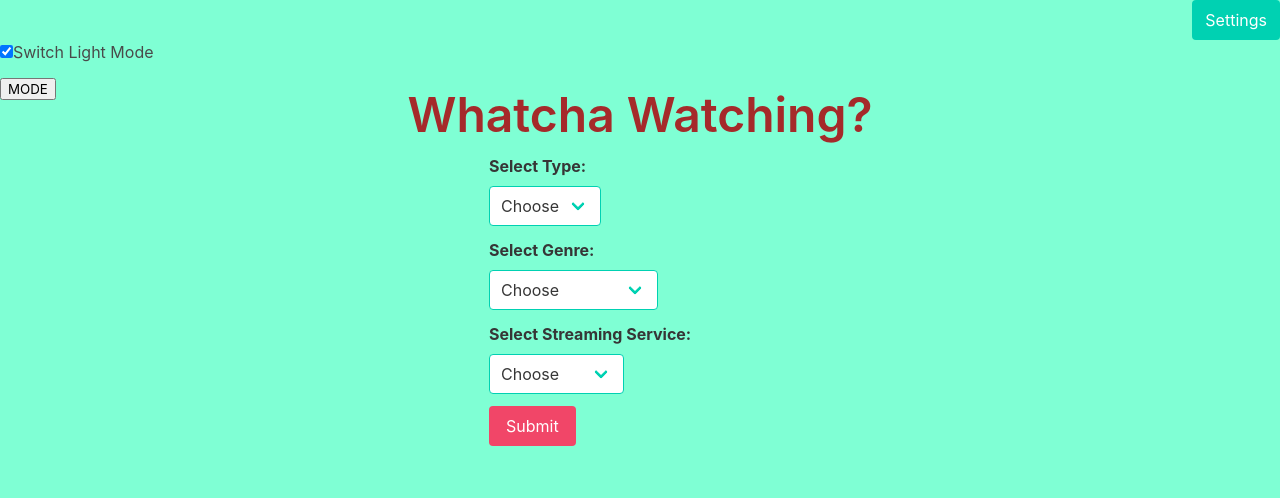
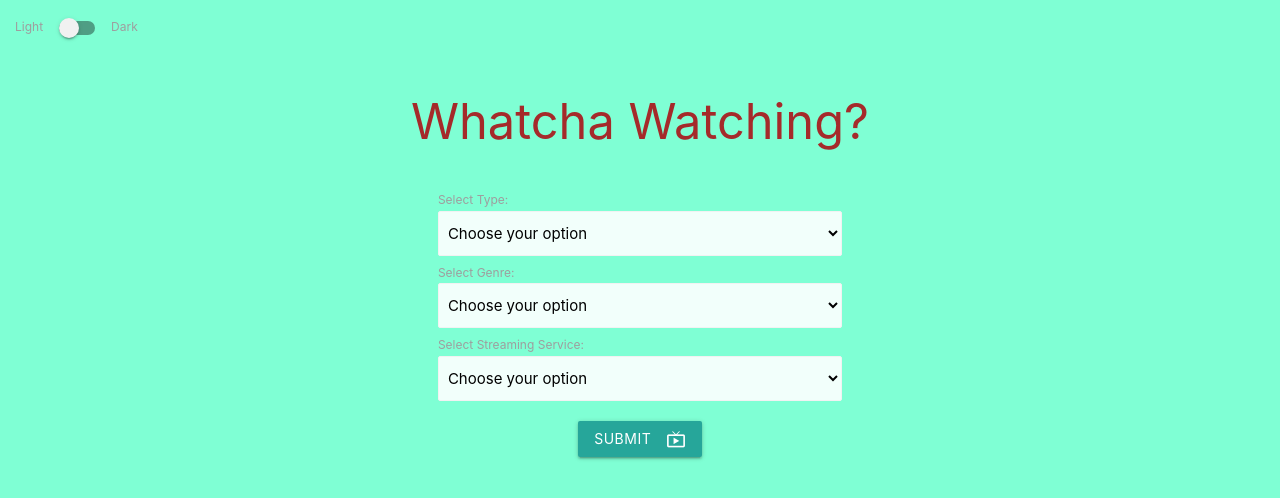
Before and after one commit to colinmchale/whatcha-watching, a React (Create React App) app: page / in a window 1280 px wide. Shown: the top 498 px of the page. Built offline with nearby package versions, Linux system fonts and the light colour scheme.

Commit message:
changing framework to Materialize, and styled searchpage and results

```diff
--- a/package.json
+++ b/package.json
@@ -11,6 +11,7 @@
     "materialize-css": "^1.0.0-rc.2",
     "react": "^17.0.2",
     "react-dom": "^17.0.2",
+    "react-materialize": "^3.10.0",
     "react-scripts": "5.0.0",
     "web-vitals": "^2.1.4"
   },
--- a/public/index.html
+++ b/public/index.html
@@ -24,6 +24,8 @@
       work correctly both with client-side routing and a non-root public URL.
       Learn how to configure a non-root public URL by running `npm run build`.
     -->
+    <link rel="stylesheet" href="https://cdnjs.cloudflare.com/ajax/libs/materialize/1.0.0/css/materialize.min.css">
+    <link href="https://fonts.googleapis.com/icon?family=Material+Icons" rel="stylesheet">
     <title>Whatcha Watching</title>
   </head>
   <body>
--- a/src/App.css
+++ b/src/App.css
@@ -1,16 +1,23 @@
-.Container {
+.fullPage {
     min-height: 100vh;
     min-width: 100vw;
 }
 
-
-.Container-dark {
+.fullPage-dark {
     background-color: blue;
     color: beige;
 }
 
-.Container-light {
+.fullPage-light {
     background-color: aquamarine;
+}
+
+#lightSwitch {
+    margin-left: 15px;
+}
+
+.title {
+    font-size: 325%;
 }
 
 .title-dark {
@@ -20,3 +27,15 @@
 .title-light {
     color: brown;
 }
+
+.inputBox {
+    margin-bottom: -10px;
+}
+
+#submitBtn {
+    margin-top: 30px;
+}
+
+.resultBox {
+    margin-top: 15px;
+}
--- a/src/components/Container.css
+++ b/src/components/Container.css
@@ -1,6 +1,6 @@
-.Container {
+/* .Container {
   text-align: center;
-}
+} */
 
 .Container-dark {
   color: blue;
--- a/src/components/Container.js
+++ b/src/components/Container.js
@@ -1,5 +1,7 @@
 import React, { useState, useContext } from "react";
-import "bulma/css/bulma.min.css";
+// import "bulma/css/bulma.min.css";
+import 'materialize-css';
+// import { Button, Card, Row, Col } from 'react-materialize';
 import SearchArea from "./SearchArea";
 import {DarkModeContext} from "../context/DarkModeContext"
 
@@ -100,9 +102,9 @@ function Container() {
   });
 
   return (
-    <div className={darkMode ? `Container Container-dark` : `Container Container-light`}>
+    <div className={darkMode ? `fullPage fullPage-dark` : `fullPage fullPage-light`}>
       <div>
-        <nav>
+        <div className="section">
           {/* <div className="navbar-end navbar-item has-dropdown is-hoverable">
           <span className="navbar-link">
             Language
@@ -116,28 +118,35 @@ function Container() {
             </a>
           </div>
         </div> */}
-          <button
+          {/* <button
             className="navbar-end navbar-item js-modal-trigger button is-primary"
             data-target="modal-js-example"
           >
             Settings
-          </button>
+          </button> */}
 
-          <div class="field">
-            <input id="switchColorWarning" type="checkbox" name="switchColorWarning" class="switch is-warning" checked="checked" onClick={handleClick}/>
+        <div className="switch" id="lightSwitch">
+          <label>
+          Light
+          <input type="checkbox" onClick={handleClick}/>
+          <span className="lever"></span>
+          Dark
+          </label>
+        </div>
+
+          {/* <div className="field">
+            <input id="switchColorWarning" type="checkbox" name="switchColorWarning" className="switch is-warning" checked="checked" onClick={handleClick}/>
              <label for="switchColorWarning">Switch Light Mode</label>
-          </div>
+          </div> */}
 
-
-
-          <button >
+          {/* <button >
             MODE
-          </button>
-        </nav>
+          </button> */}
+        </div>
       </div>
       <SearchArea country={country} language={language} darkMode={darkMode} />
 
-      <div id="modal-js-example"  className="modal">
+      {/* <div id="modal-js-example"  className="modal">
         <div  className="modal-background"></div>
 
         <div  className="modal-content">
@@ -159,7 +168,7 @@ function Container() {
             <div className="control">
               <div className="select is-multiple is-primary">
                 <select multiple size="5" onChange={handleCountryChange}>
-                  <option hidden>Choose</option>
+                  <option hidden>Choose</option> */}
                   {/* <option>Action</option>
                   <option>Adventure</option>
                   <option>Animation</option>
@@ -174,13 +183,13 @@ function Container() {
                   <option>Science Fiction</option>
                   <option>Thriller</option>
                   <option>Western</option> */}
-                  {allCountries.map(allCountry => <option key={allCountry}> {allCountry}</option> )}
+                  {/* {allCountries.map(allCountry => <option key={allCountry}> {allCountry}</option> )}
                 </select>
               </div>
             </div>
-          </div>
+          </div> */}
 
-          <div className="field">
+          {/* <div className="field">
             <label className="label">Light Mode:</label>
             <div className="control">
               <div className="select is-primary">
@@ -190,9 +199,9 @@ function Container() {
                 </select>
               </div>
             </div>
-          </div>
+          </div> */}
 
-          <div className="field is-grouped">
+          {/* <div className="field is-grouped">
             <div className="control">
               <button className="button is-danger">
                 Close
@@ -203,7 +212,7 @@ function Container() {
         </div>
 
         <button  className="modal-close is-large" aria-label="close"></button>
-      </div>
+      </div>*/}
     </div>
   );
 }
--- a/src/components/RenderResult.js
+++ b/src/components/RenderResult.js
@@ -23,31 +23,49 @@ const RenderResult = ({ selection, display }) => {
           //     </div>
           // </div>
 
-        <div className="columns is-mobile">
-        <div className="column is-10 is-offset-1">
-            <div className="box">
-            <article className="media">
-              <div className="media-left">
-                <figure className="image is-64x64">
-                  <img src={selection.posterURLs.original} alt="Cover-Poster"/>
+          <div class="row resultBox">
+            <div class="col s10 offset-s1 m8 offset-m2">
+              <div class="row card blue-grey darken-1">
+                <div class="card-content white-text">
+                <div className="col s7 m4 l3">
+                 <figure>
+                  <img className="responsive-img" src={selection.posterURLs.original} alt="Cover-Poster"/>
                  </figure>
                 </div>
-              <div className="media-content">
-                <div className="content">
+                  <p class="card-title">{selection.title}</p>
+                  <small>{selection.year}</small> <small>{selection.imdbRating}</small> <small>{selection.runtime} minutes</small>
+                  <p>{selection.overview}</p>
                   <p>
-                    <strong>{selection.title}</strong> <small>{selection.year}</small> <small>{selection.imdbRating}</small> <small>{selection.runtime} minutes</small>
-                    <br/>
-                    {selection.overview}
-                    <br/>
                   Cast: {selection.cast.map(member => <span key={member}> {member} /</span> )}
                   </p>
                 </div>
               </div>
-            </article>
             </div>
           </div>
-        </div>
-        )
+
+          // <div className="section">
+          //   <div className="col s10 offset-s1">
+          //     <div>
+          //       <div className="col s4">
+          //         <figure className="section">
+          //           <img className="responsive-img" src={selection.posterURLs.original} alt="Cover-Poster"/>
+          //         </figure>
+          //       </div>
+          //       <div className="col s8">
+          //         <div className="section">
+          //           <p>
+          //             <strong>{selection.title}</strong> <small>{selection.year}</small> <small>{selection.imdbRating}</small> <small>{selection.runtime} minutes</small>
+          //             <br/>
+          //             {selection.overview}
+          //             <br/>
+          //             Cast: {selection.cast.map(member => <span key={member}> {member} /</span> )}
+          //           </p>
+          //         </div>
+          //       </div>
+          //     </div>
+          //   </div>
+          // </div>
+        );
     } else if (display === 'series' && Object.keys(selection).length !== 0) {
         return(
             // <div className="columns is-mobile">
@@ -62,28 +80,22 @@ const RenderResult = ({ selection, display }) => {
         //     </div>
         // </div>
 
-        <div className="columns is-mobile">
-        <div className="column is-10 is-offset-1">
-            <div className="box">
-            <article className="media">
-              <div className="media-left">
-                <figure className="image is-64x64">
-                  <img src={selection.posterURLs.original} alt="Cover-Poster"/>
+        <div class="row resultBox">
+            <div class="col s10 offset-s1 m8 offset-m2">
+              <div class="row card blue-grey darken-1">
+                <div class="card-content white-text">
+                <div className="col s7 m4 l3">
+                 <figure>
+                  <img className="responsive-img" src={selection.posterURLs.original} alt="Cover-Poster"/>
                  </figure>
                 </div>
-              <div className="media-content">
-                <div className="content">
+                  <p class="card-title">{selection.title}</p>
+                  <small>{selection.year}</small> <small>{selection.imdbRating}</small> <small>{selection.seasons} seasons</small>
+                  <p>{selection.overview}</p>
                   <p>
-                    <strong>{selection.title}</strong> <small>{selection.year}</small> <small>{selection.imdbRating}</small> <small>{selection.seasons} seasons</small>
-                    <br/>
-                    {selection.overview}
-                    <br/>
                   Cast: {selection.cast.map(member => <span key={member}> {member} /</span> )}
-                    {/* {allCountries.map(allCountry => <option key={allCountry}> {allCountry}</option> )} */}
                   </p>
                 </div>
-              </div>
-            </article>
               </div>
             </div>
           </div>
--- a/src/components/SearchArea.js
+++ b/src/components/SearchArea.js
@@ -180,12 +180,25 @@ const SearchArea = ({ country, darkMode }) => {
 
   return (
     <div>
-      <div className="columns is-centered is-vcentered">
-      <h1 className={darkMode ? `title is-1 title-dark` : `title is-1 title-light`}>Whatcha Watching?</h1>
+      <div className="col s12 center-align">
+      <h1 className={darkMode ? `title title-dark` : `title title-light`}>Whatcha Watching?</h1>
       </div>
-      <div className="columns is-mobile is-centered">
-        <div className="column is-6 is-offset-3">
-          <div className="field">
+      <div className="row">
+        <div className="col s10 offset-s1 m4 offset-m4">
+          <div className="input-field inputBox">
+            <span>
+              <label>Select Type:</label>
+            </span>
+            <div>
+              <select className="browser-default" onChange={handleTypeChange}>
+              <option value="" disabled selected>Choose your option</option>
+              <option value="movie">Movie</option>
+              <option value="series">Series</option>
+            </select>
+            </div>
+          </div>
+
+          {/* <div className="field">
             <label className="label">Select Type:</label>
             <div className="control">
               <div className="select is-primary">
@@ -196,9 +209,36 @@ const SearchArea = ({ country, darkMode }) => {
                 </select>
               </div>
             </div>
+          </div> */}
+
+          <div className="input-field inputBox">
+            <span>
+              <label>Select Genre:</label>
+            </span>
+            <div>
+              <select className="browser-default" onChange={handleGenreChange}>
+              <option disabled selected>Choose your option</option>
+              {/* <option value="movie">Movie</option>
+              <option value="series">Series</option> */}
+                  <option>Action</option>
+                  <option>Adventure</option>
+                  <option>Animation</option>
+                  <option>Comedy</option>
+                  <option>Crime</option>
+                  <option>Drama</option>
+                  <option>Fantasy</option>
+                  <option>History</option>
+                  <option>Horror</option>
+                  <option>Mystery</option>
+                  <option>Romance</option>
+                  <option>Science Fiction</option>
+                  <option>Thriller</option>
+                  <option>Western</option>
+            </select>
+            </div>
           </div>
 
-          <div className="field">
+          {/* <div className="field">
             <label className="label">Select Genre:</label>
             <div className="control">
               <div className="select is-primary">
@@ -221,14 +261,28 @@ const SearchArea = ({ country, darkMode }) => {
                 </select>
               </div>
             </div>
+          </div> */}
+
+          <div className="input-field inputBox">
+            <span>
+              <label>Select Streaming Service:</label>
+            </span>
+            <div>
+              <select className="browser-default" onChange={handleStreamServiceChange}>
+              <option value="" disabled selected>Choose your option</option>
+              <StreamChoice
+              country = {country}
+              />
+            </select>
+            </div>
           </div>
 
-          <div className="field">
+          {/* <div className="field">
             <label className="label">Select Streaming Service:</label>
             <div className="control">
               <div className="select is-primary">
                 <select onChange={handleStreamServiceChange}>
-                  <option hidden>Choose</option>
+                  <option hidden>Choose</option> */}
                   {/* <option>Apple</option>
                   <option>Disney</option>
                   <option>HBO</option>
@@ -240,13 +294,13 @@ const SearchArea = ({ country, darkMode }) => {
                   <option>Prime</option>
                   <option>Showtime</option>
                   <option>Starz</option> */}
-                  <StreamChoice
+                  {/* <StreamChoice
                   country = {country}
                   />
                 </select>
               </div>
             </div>
-          </div>
+          </div> */}
 
           {/* <div className="field">
             <label className="label">Keyword (optional):</label>
@@ -260,13 +314,19 @@ const SearchArea = ({ country, darkMode }) => {
             </div>
           </div> */}
 
-          <div className="field is-grouped">
+          <div className="center">
+          <button className="btn waves-effect waves-light" type="submit" name="action" id="submitBtn" onClick={handleFormSubmit}>Submit
+            <i className="material-icons right">live_tv</i>
+          </button>
+          </div>
+
+          {/* <div className="field is-grouped">
             <div className="control">
               <button className="button is-danger" onClick={handleFormSubmit}>
                 Submit
               </button>
             </div>
-          </div>
+          </div> */}
         </div>
       </div>
 
```
Also changed, not shown: 1 other file (tests, documents, lock files or other folders). Lines whose indentation alone changed are shown as unchanged.
